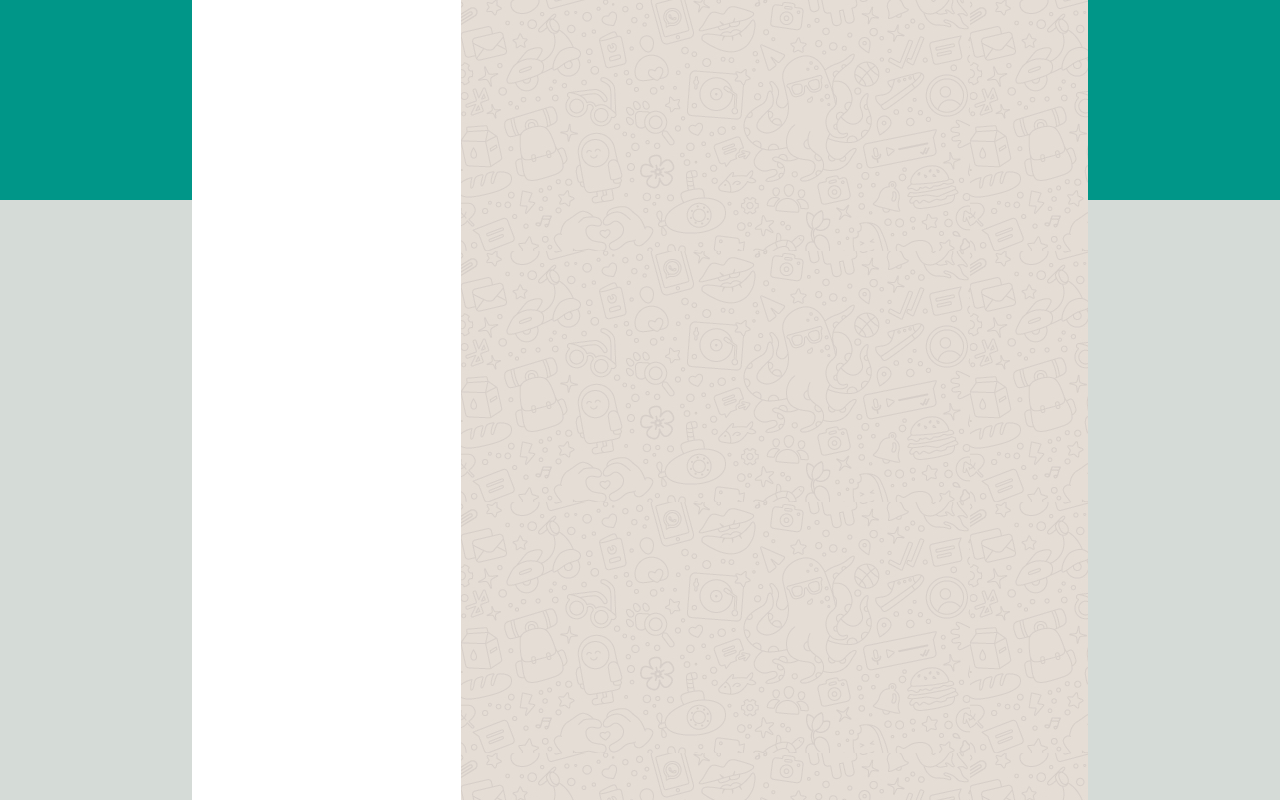
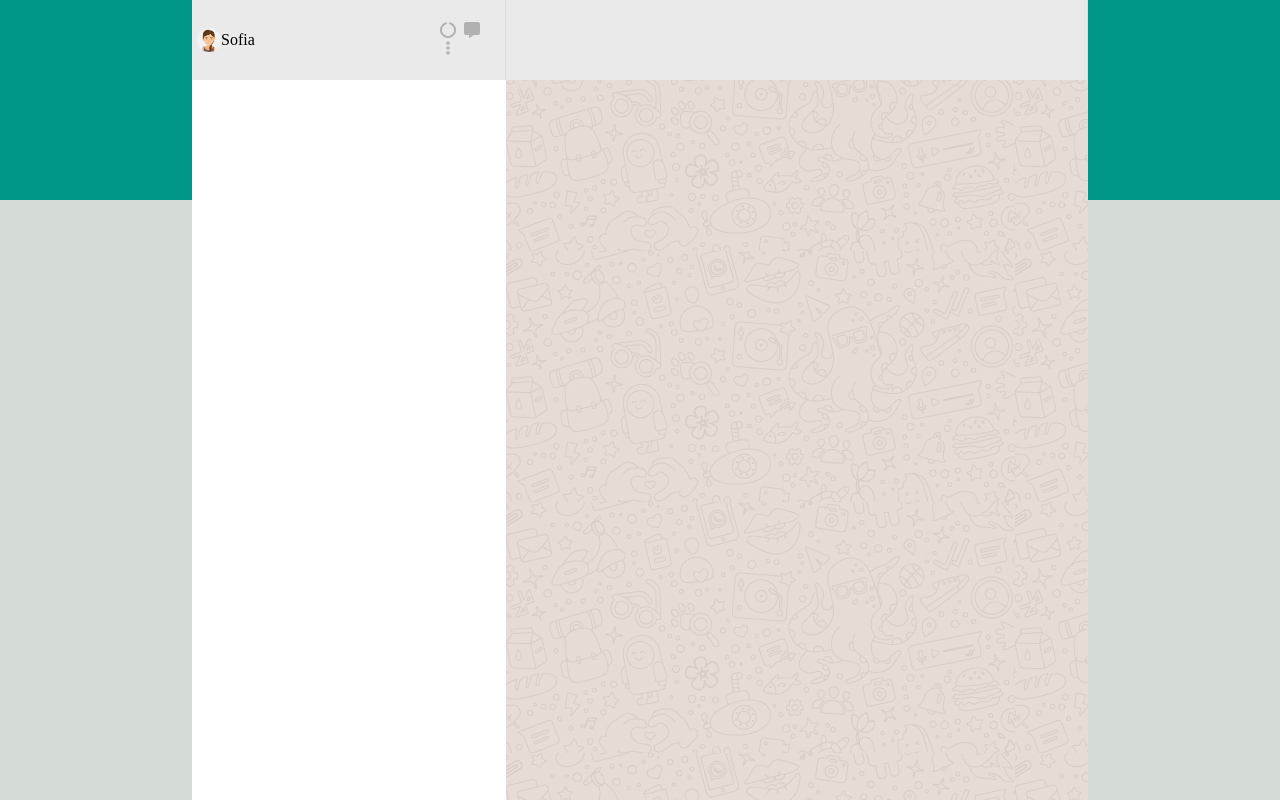
Before and after one commit to Emanuela91/vue-boolzapp, a plain HTML site: page index.html in a window 1280 px wide. Drawn offline with nearby package versions, Linux system fonts and the light colour scheme.

Commit message:
aggiunto header nella maschera messaggi

```diff
--- a/css/style.css
+++ b/css/style.css
@@ -4,12 +4,12 @@
     box-sizing: border-box;
 }
 
+/* Corpi principali */
 body{
     height: 100vh;
     width: 100%;
     background: linear-gradient(0, #d5dbd7 75%, #009688 50%)
 }
-
 
 .container{
     margin: 0 auto;
@@ -18,15 +18,51 @@ body{
     display: flex;
 }
 
+
+/* Sezione utenti e messaggi */
 .users{
     height: 100vh;
-    width: 30%;
+    width: 35%;
     background-color: white;
 
 }
 
 .message{
     height: 100vh;
-    width: 70%;
+    width: 65%;
     background-image: url(../img/mine.jpg);
 }
+
+.user{
+    height: 10%;
+    padding-left: 5px;
+    border-right: 1px solid #dddddd;
+}
+
+
+header{
+    background-color: #eaeaea;
+    display: flex;
+    justify-content: space-between;
+    align-items: center;
+}
+
+.avatar{
+    display: flex;
+    align-content: center;
+    align-items: center;
+    width: 80%;
+}
+
+img{
+    width: 10%;
+    border-radius: 50px;
+}
+
+.icons{
+    min-width: 20%;
+}
+
+.icons i{
+    color: #b1b1b1;
+}
--- a/index.html
+++ b/index.html
@@ -10,9 +10,31 @@
 </head>
 <body>
 
+<!-- Maschera di messaggistica -->
 <div id="myapp" class="container">
-    <section class="users"></section>
-    <section class="message"></section>
+
+    <!-- sezione degli utenti -->
+    <section class="users">
+        <header class="user">
+            <div class="avatar">
+                <img src="img/avatar_io.jpg" alt="mia immagine">
+                <span>Sofia</span>
+            </div>
+
+            <div class="icons">
+                <i class="fa-solid fa-circle-notch fa-fw"></i>
+                <i class="fa-solid fa-message fa-fw"></i>
+                <i class="fa-solid fa-ellipsis-vertical fa-fw"></i>
+            </div>
+        </header>
+
+    </section>
+
+    <!-- sezione dei messaggi -->
+    <section class="message">
+        <header class="user"></header>
+        <footer></footer>
+    </section>
 </div>
 
 
```
